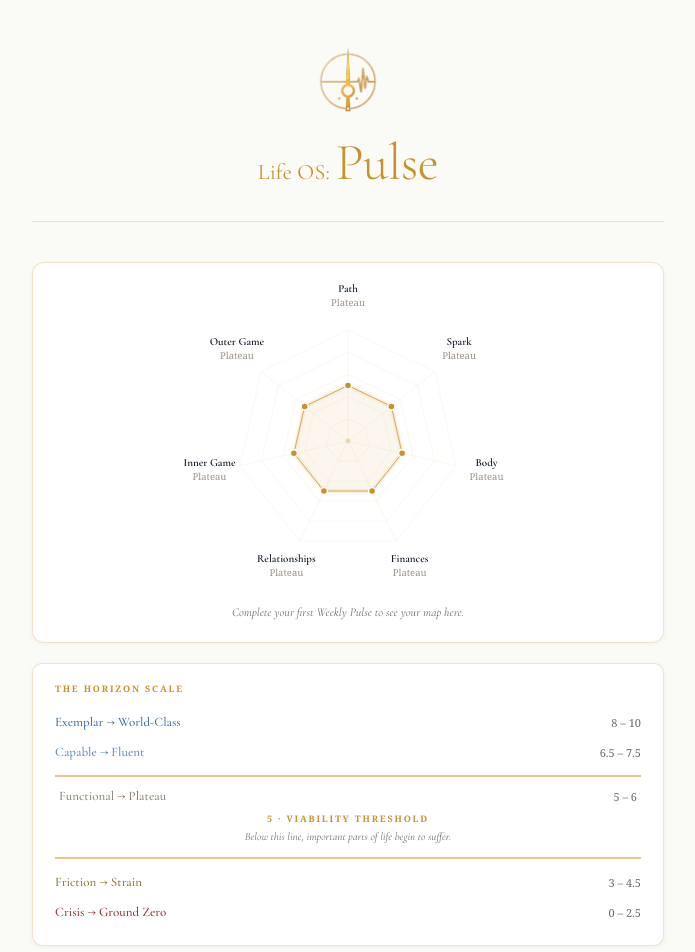
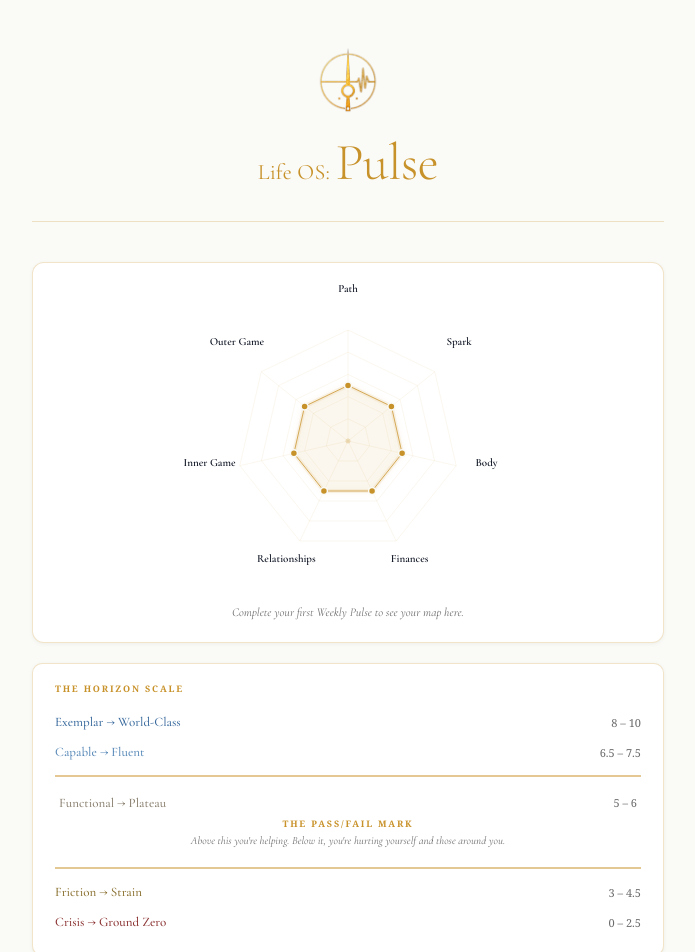
Before and after one commit to Next-Nik/life-os-pulse, a React (Vite) app: page / in a window 1280 px wide. Shown: the top 952 px of the page, without its empty margins (292-987 px from the left). Built offline with nearby package versions, Linux system fonts and the light colour scheme.

Commit message:
Update App.jsx

```diff
--- a/src/App.jsx
+++ b/src/App.jsx
@@ -480,7 +480,7 @@
 // PULSE WHEEL — tappable domain labels open a popup card
 // ============================================================
 
-function PulseWheel({ scores, size = 320 }) {
+function PulseWheel({ scores, size = 320, hideLabels = false }) {
   const cx = size / 2, cy = size / 2, maxR = size * 0.37, n = DOMAINS.length;
 
   const getPoint = (i, s) => {
@@ -530,7 +530,9 @@
         return (
           <g key={d.key}>
             <text x={lp.x} y={lp.y - 7} textAnchor="middle" fill="#0F1523" fontSize="11" fontFamily={T.fontDisplay} fontWeight="600">{d.label}</text>
-            <text x={lp.x} y={lp.y + 7} textAnchor="middle" fill={getTierColor(s)} fontSize="9.5" fontFamily={T.fontBody} opacity="0.85">{getScaleEntry(s)?.tier}</text>
+            {!hideLabels && (
+              <text x={lp.x} y={lp.y + 7} textAnchor="middle" fill={getTierColor(s)} fontSize="9.5" fontFamily={T.fontBody} opacity="0.85">{getScaleEntry(s)?.tier}</text>
+            )}
           </g>
         );
       })}
@@ -571,10 +573,12 @@
               <div style={{ width: "36px", textAlign: "right", fontSize: "12px", color: isThreshold ? T.gold : T.textMeta, fontWeight: isThreshold ? "700" : "400", fontFamily: T.fontDisplay, flexShrink: 0 }}>
                 {n}
               </div>
-              {/* button with hairline rule through centre */}
-              <div style={{ flex: 1, display: "flex", justifyContent: "center", position: "relative" }}>
-                {/* hairline guide rule — full width, behind button */}
-                <div style={{ position: "absolute", top: "50%", left: 0, right: 0, height: "1px", background: "rgba(0,0,0,0.06)", transform: "translateY(-50%)", pointerEvents: "none", zIndex: 0 }} />
+              {/* button with hairline stubs only visible outside */}
+              <div style={{ flex: 1, display: "flex", justifyContent: "center", position: "relative", alignItems: "center" }}>
+                {/* left stub */}
+                <div style={{ position: "absolute", top: "50%", left: 0, width: `calc((100% - ${w}%) / 2 - 1px)`, height: "1px", background: "rgba(0,0,0,0.08)", transform: "translateY(-50%)", pointerEvents: "none" }} />
+                {/* right stub */}
+                <div style={{ position: "absolute", top: "50%", right: 0, width: `calc((100% - ${w}%) / 2 - 1px)`, height: "1px", background: "rgba(0,0,0,0.08)", transform: "translateY(-50%)", pointerEvents: "none" }} />
                 <button
                   onClick={() => onSelect(n)}
                   style={{
@@ -805,7 +809,7 @@
 
           <button onClick={handleSave} disabled={saving}
             style={{ width: "100%", padding: "18px", background: T.gold, border: "none", color: "#FFFFFF", borderRadius: "8px", cursor: saving ? "wait" : "pointer", fontFamily: T.fontDisplay, fontSize: "19px", fontWeight: "500", letterSpacing: "0.06em" }}>
-            {saving ? "Saving..." : isEdit ? "Update Pulse" : "Log Pulse"}
+            {saving ? "Saving..." : isEdit ? "Update Pulse" : "Log your Pulse for the day"}
           </button>
         </div>
       )}
@@ -1029,21 +1033,38 @@
   const [savedDailyEntry, setSavedDailyEntry] = useState(null);
 
   async function handleDailySave(entry) {
-    const existing = (data.daily || []).findIndex(e => e.localDate === entry.localDate);
+    // Recompute date fields at save time to avoid stale closure
+    const saveTime = new Date();
+    const freshEntry = {
+      ...entry,
+      localDate: getLocalDateStr(saveTime),
+      weekId:    getWeekId(saveTime),
+      monthId:   getMonthId(saveTime),
+      quarterId: getQuarterId(saveTime),
+      yearId:    getYearId(saveTime),
+      timestamp: saveTime.toISOString(),
+    };
+    const existing = (data.daily || []).findIndex(e => e.localDate === freshEntry.localDate);
     let newDaily;
     if (existing >= 0) {
       newDaily = [...data.daily];
-      newDaily[existing] = { ...newDaily[existing], ...entry, updatedAt: new Date().toISOString() };
+      newDaily[existing] = { ...newDaily[existing], ...freshEntry, updatedAt: saveTime.toISOString() };
     } else {
-      newDaily = [...(data.daily || []), { ...entry, createdAt: new Date().toISOString() }];
+      newDaily = [...(data.daily || []), { ...freshEntry, createdAt: saveTime.toISOString() }];
     }
     const newData = { ...data, daily: newDaily };
-    const saved = await saveData(newData);
-    if (saved) {
-      setData(newData);
-      setSavedDailyEntry(entry);
-      setView("dailySaved");
+    // Write to localStorage first, verify it round-trips
+    try {
+      localStorage.setItem(STORAGE_KEY, JSON.stringify(newData));
+      const verify = localStorage.getItem(STORAGE_KEY);
+      if (!verify) throw new Error("verify failed");
+    } catch (e) {
+      alert("Save failed — please try again. If this keeps happening, check your browser storage settings.");
+      return;
     }
+    setData(newData);
+    setSavedDailyEntry(freshEntry);
+    setView("dailySaved");
   }
 
   async function handleWeeklySave() {
@@ -1179,7 +1200,7 @@
                     </div>
                   )}
                   <div style={{ display: "flex", justifyContent: "center" }}>
-                    <PulseWheel scores={displayScores} size={300} />
+                    <PulseWheel scores={displayScores} size={300} hideLabels={!hasData} />
                   </div>
                   {!hasData && (
                     <p style={{ fontSize: "12px", color: T.textMeta, fontStyle: "italic", marginTop: "12px", fontFamily: T.fontDisplay, lineHeight: 1.6 }}>
@@ -1203,14 +1224,14 @@
                   {item.dividerAfter ? (
                     <div style={{ margin: "8px 0" }}>
                       <div style={{ borderTop: "2px solid rgba(200,146,42,0.5)" }} />
-                      <div style={{ display: "flex", flexDirection: "column", justifyContent: "center", alignItems: "stretch", minHeight: "80px", padding: "0 4px" }}>
-                        <div style={{ display: "flex", justifyContent: "space-between", alignItems: "center", marginBottom: "8px" }}>
+                      <div style={{ height: "90px", display: "flex", flexDirection: "column", justifyContent: "center", gap: "6px", padding: "0 4px" }}>
+                        <div style={{ display: "flex", justifyContent: "space-between", alignItems: "center" }}>
                           <span style={{ fontSize: "13px", color: item.color, fontFamily: T.fontDisplay, fontWeight: "500" }}>{item.label}</span>
                           <span style={{ fontSize: "11px", color: T.textMeta }}>{item.range}</span>
                         </div>
                         <div style={{ textAlign: "center" }}>
-                          <div style={{ fontSize: "9px", color: T.gold, letterSpacing: "0.2em", fontWeight: "700", marginBottom: "4px" }}>5 · VIABILITY THRESHOLD</div>
-                          <div style={{ fontSize: "11px", color: T.textMeta, fontStyle: "italic", fontFamily: T.fontDisplay, lineHeight: 1.5 }}>Below this line, important parts of life begin to suffer.</div>
+                          <div style={{ fontSize: "9px", color: T.gold, letterSpacing: "0.2em", fontWeight: "700", marginBottom: "3px" }}>THE PASS/FAIL MARK</div>
+                          <div style={{ fontSize: "11px", color: T.textMeta, fontStyle: "italic", fontFamily: T.fontDisplay, lineHeight: 1.5 }}>Above this you're helping. Below it, you're hurting yourself and those around you.</div>
                         </div>
                       </div>
                       <div style={{ borderTop: "2px solid rgba(200,146,42,0.5)" }} />
```
